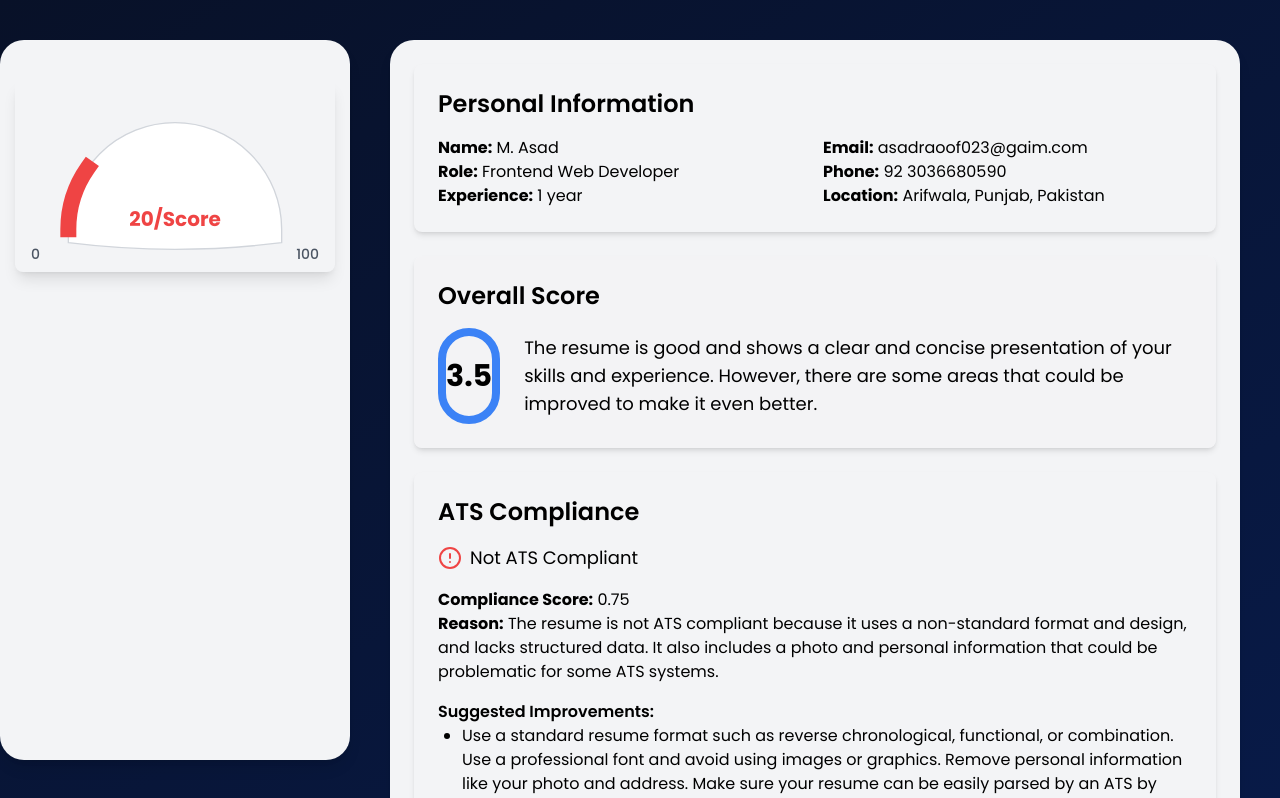
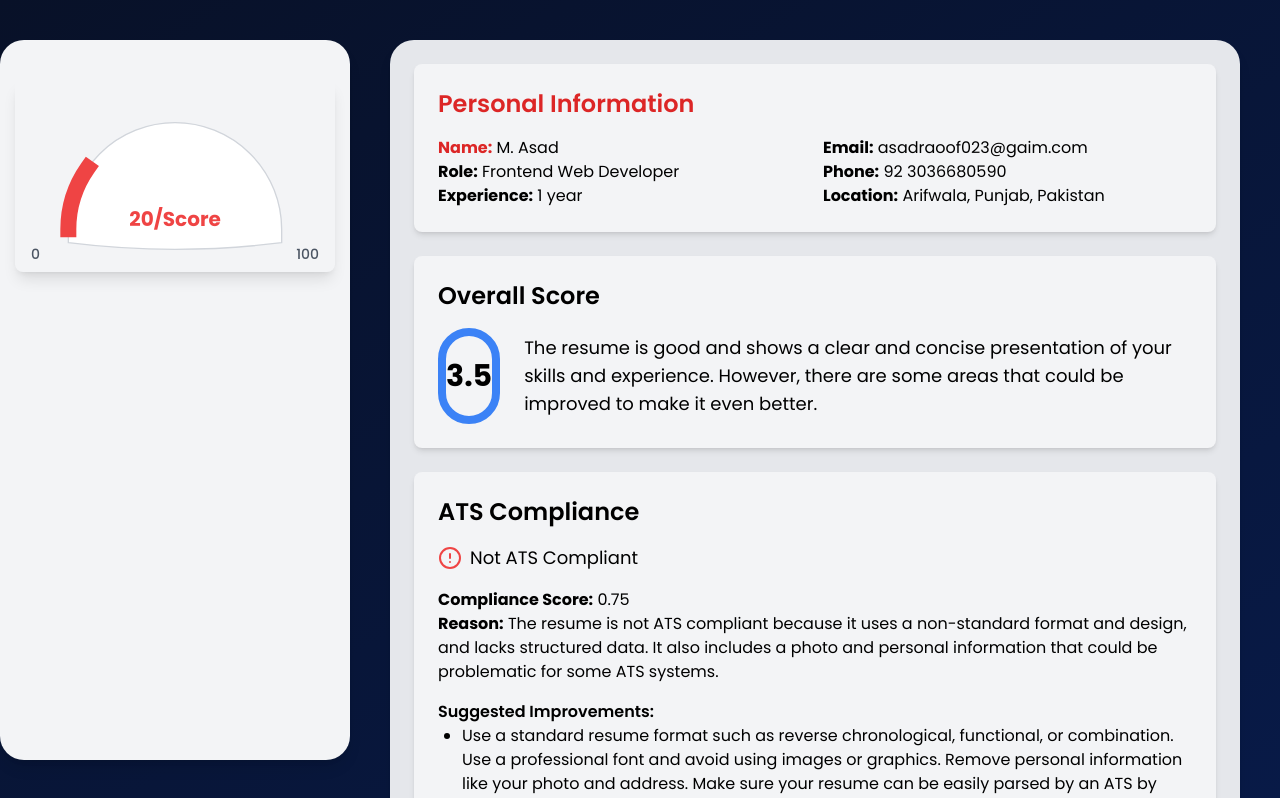
Before and after one commit to the-asad-iqbal/OptimalCV, a React (Vite) app in the folder client/: page /resume/1 in a window 1280 px wide. Shown: the top 798 px of the page. Built offline with nearby package versions, Linux system fonts and the light colour scheme; no server answers.

Commit message:
Update Data.jsx

```diff
--- a/client/src/components/Data.jsx
+++ b/client/src/components/Data.jsx
@@ -297,13 +297,13 @@ const Data = ({}) => {
    const { res } = data;
 
    return (
-      <div className="max-w-4xl mx-auto p-6 bg-gray-100 w-full min-h-screen h-full rounded-3xl shadow-lg ">
+      <div className="max-w-4xl mx-auto p-6 bg-gray-200 w-full min-h-screen h-full rounded-3xl shadow-lg ">
          <div className="bg-gray-100 rounded-lg shadow-md p-6 mb-6">
-            <h2 className="text-2xl font-semibold mb-4">Personal Information</h2>
+            <h2 className="text-2xl font-semibold mb-4 text-red-600">Personal Information</h2>
             <div className="grid grid-cols-2 gap-4">
                <div>
                   <p>
-                     <strong>Name:</strong> {res.personalInfo.name.value}
+                     <strong className="text-red-600">Name:</strong> {res.personalInfo.name.value}
                   </p>
                   <p>
                      <strong>Role:</strong> {res.personalInfo.role.value}
@@ -326,7 +326,7 @@ const Data = ({}) => {
             </div>
          </div>
 
-         <div className="bg-gray-100/50 rounded-lg shadow-md p-6 mb-6 ">
+         <div className="bg-gray-100 rounded-lg shadow-md p-6 mb-6 ">
             <h2 className="text-2xl font-semibold mb-4">Overall Score</h2>
             <div className="flex items-center">
                <div className="w-24 h-24 rounded-full border-8 border-blue-500 flex items-center justify-center text-3xl font-bold">
```
